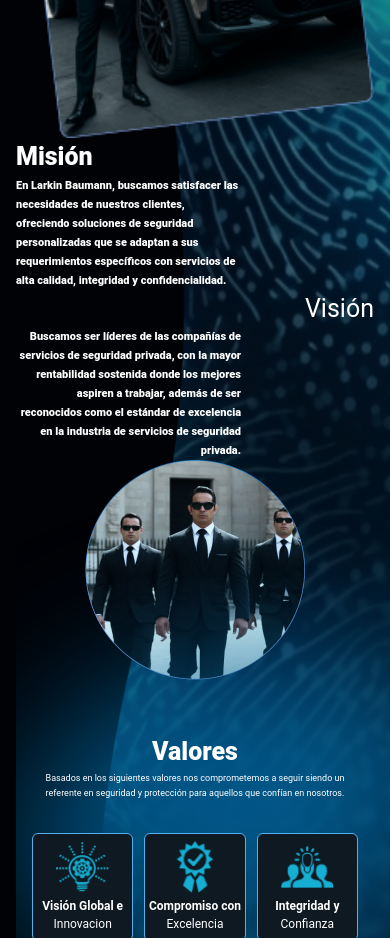
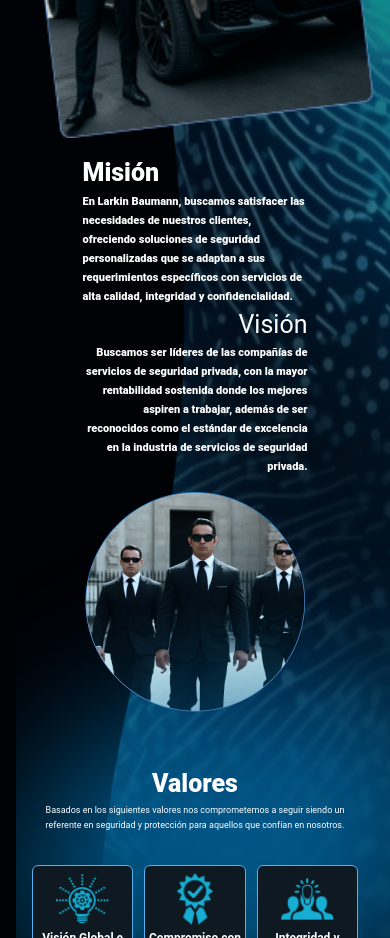
Before and after one commit to LarkinBaumann/larkinsecurity, a Next.js app: page /Acerca in a window 390 px wide. Shown: the part 1440-2378 px from the top of the page. Built offline with nearby package versions, Linux system fonts and the light colour scheme.

Commit message:
Update AcercaDe and Quienes components

```diff
--- a/src/components/Acerca/AcercaDe/AcercaDe.jsx
+++ b/src/components/Acerca/AcercaDe/AcercaDe.jsx
@@ -21,8 +21,8 @@ function AcercaDe() {
       <Image src="/assets/acerca/acercade/bmw.png" width={1000} height={1000} alt="Acerca De" className="w-full h-full md:h-[500px] md:object-contain flex flex-col lg:rotate-[6.5deg] " />
       </div>
 {/* Segunda parte */}
-<div className="w-full h-full flex flex-col lg:flex-row">
-  <div className=" h-full flex flex-col lg:gap-[40px] lg:pl-10">
+<div className="w-full h-full flex flex-col items-center lg:flex-row mt-4 lg:mt-0">
+  <div className=" h-full flex flex-col lg:gap-[40px] lg:pl-10 mb-4 lg:mb-0">
       <div className=" md:w-[530px]">
         <h2 className="w-full font-header text-[25px] md:text-[40px] font-extrabold">Misión</h2>
         <p className=" text-[11px] md:text-[20px] font-black leading-[19px] md:leading-[34px] font-paragraph w-[225px] md:w-full">
--- a/src/components/Home/Quienes/Quienes.jsx
+++ b/src/components/Home/Quienes/Quienes.jsx
@@ -41,7 +41,7 @@ function Quienes() {
       </div>
 
 
-      <div className="w-full h-full z-10 flex flex-col lg:items-center px-4 md:px-8 ">
+      <div className="w-full h-full z-10 flex flex-col justify-center lg:justify-start items-center px-4 md:px-8 ">
       <h2 className="lg:w-[377px] font-header text-[40px] lg:text-[89px] font-extrabold lg:leading-[92px] z-10">
         ¿Quiénes <span className="titulo4">somos?</span>
       </h2>
@@ -51,7 +51,7 @@ function Quienes() {
         tranquilidad y seguridad en todo momento.
       </p>
 
-      <div className="z-0 lg:hidden">
+      <div className="z-0 lg:hidden mt-[9px]">
       <Button text={"Nosotros"} />
       </div>
       </div>
```
